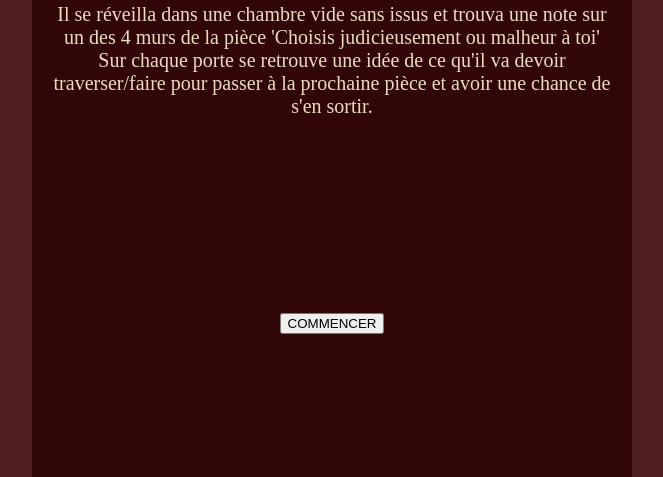
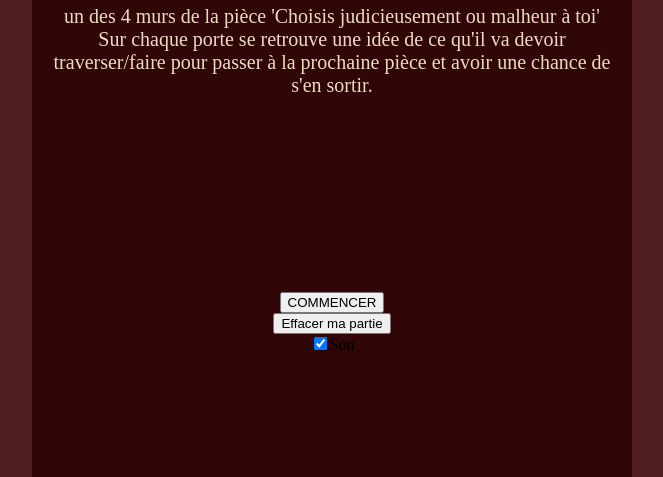
Before and after one commit to thealacasse/vous-etes-le-heros_Les_portes_de_enfer, a plain HTML site: page index.html in a window 1280 px wide. Shown: the part 323-800 px from the top of the page, without its empty margins (308-971 px from the left). Drawn offline with Linux system fonts and the light colour scheme; grey boxes are pictures that could not be loaded.

Commit message:
Update index.html

```diff
--- a/index.html
+++ b/index.html
@@ -10,7 +10,8 @@
   />
 
   </head>
-  <body>
+  <body >
+
 
     <div class="game">
         <span class="titre">LES PORTES DE L'ENFER</span>
@@ -26,13 +27,20 @@
         </div>
 
         <div class="boutons">
+
         </div>
 
+        <button onclick="reset()" id="btn_effacer" type="button">Effacer ma partie</button>
+
+        <div class="check">
+          <input type="checkbox" id="AudioCheckBox" checked=true onclick="SetAudioVariable()">Son
+        </div>
 
     </div>
-  </div>
-  </div>
-  <audio id="AudioChangeChapitre" src="assets/ChangeChapitre.mp3" autoplay></audio>
+
+<audio id="AudioChangeChapitre" src="assets/ChangeChapitre.mp3" autoplay="true" ></audio>
+
+
 
   <script src="script.js"></script>
 
```
Lines whose indentation alone changed are shown as unchanged.
